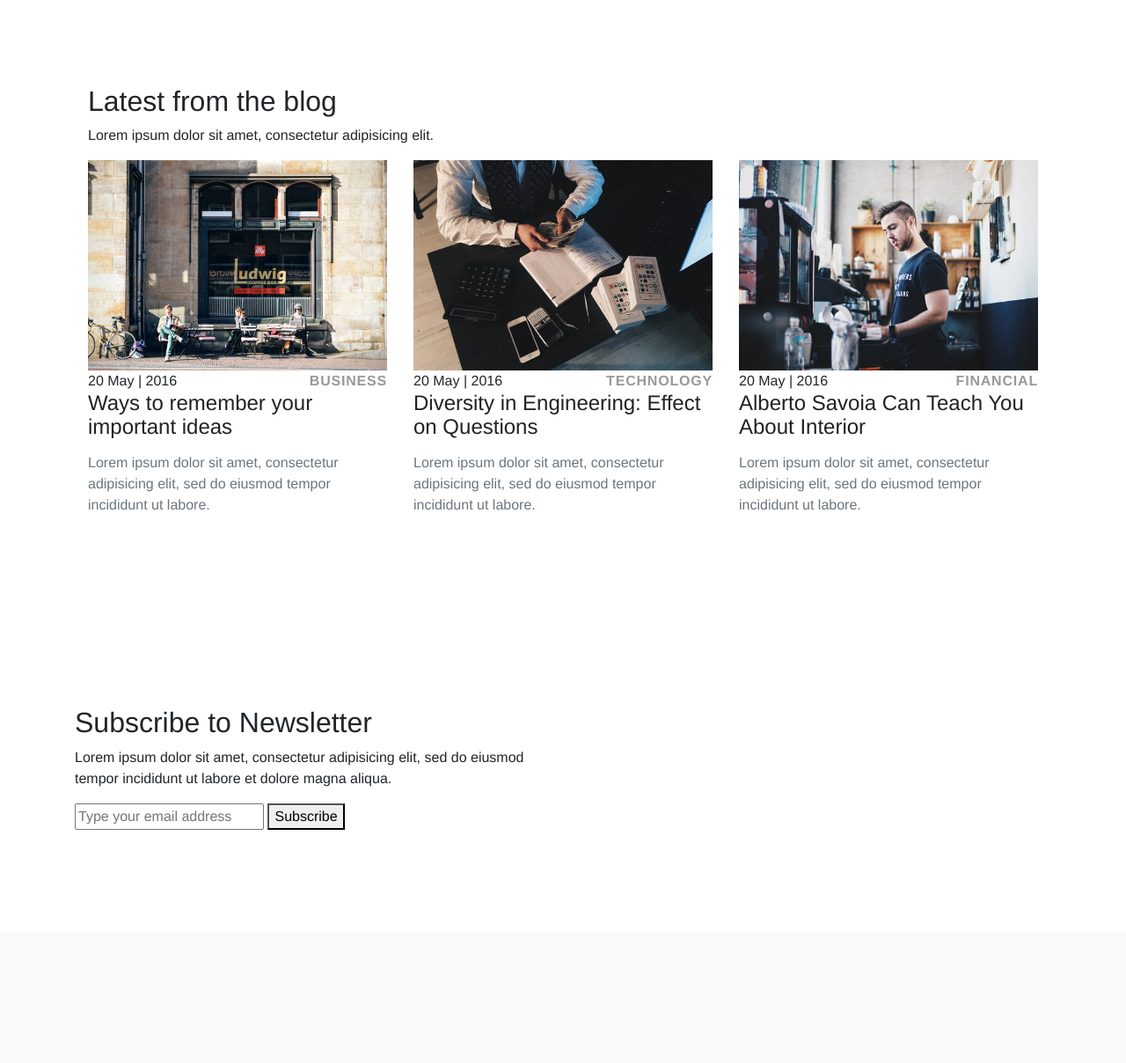
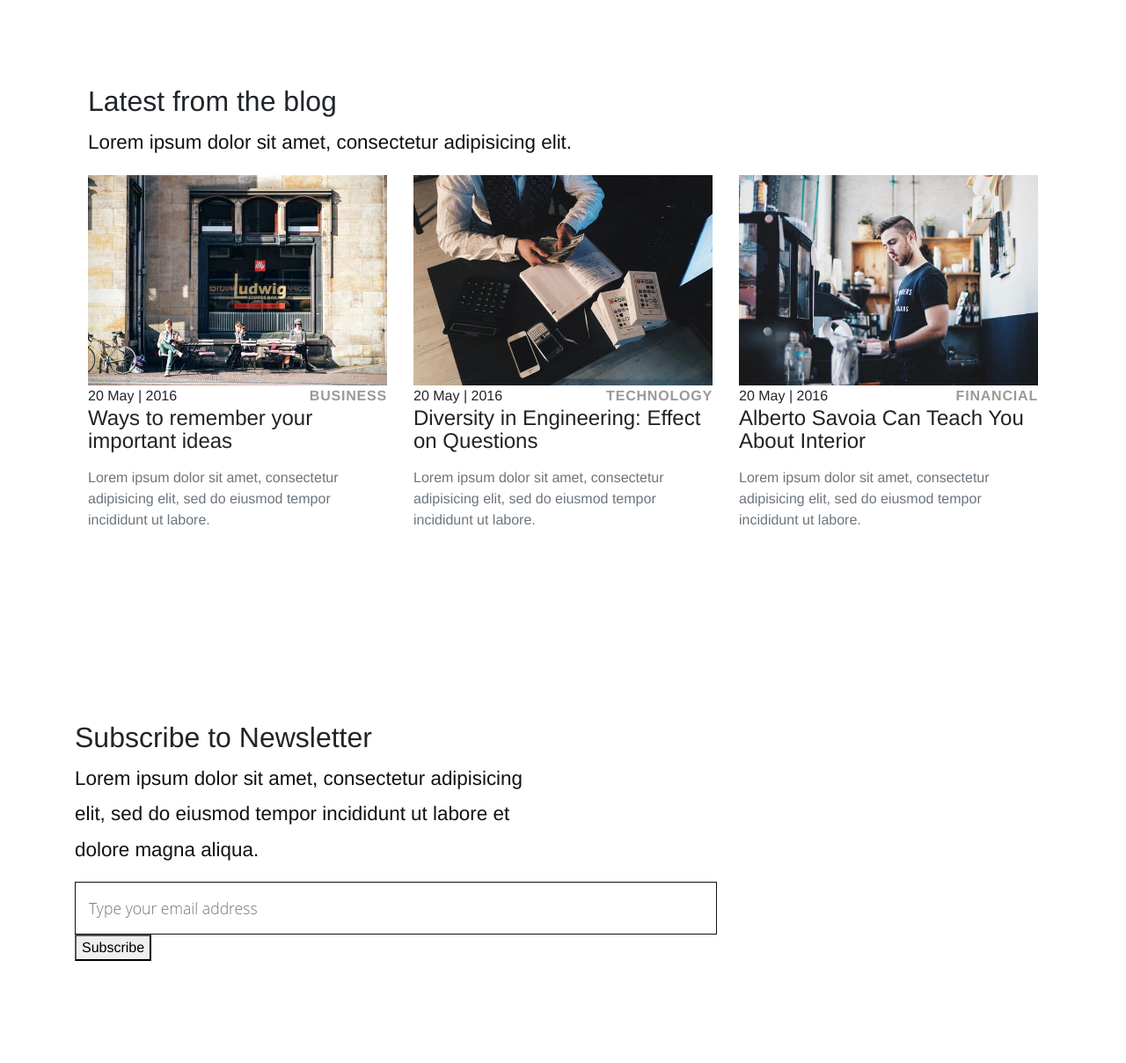
Before and after one commit to sirnusi/django-deployment-example, a Django app: page / in a window 1280 px wide. Shown: the part 438-1646 px from the top of the page at 88% size. Before the commit the page ends 1381 px from the top, so only its background shows below. Run offline with Django 3.2, Linux system fonts and the light colour scheme; some libraries are stand-ins or nearby versions.

Commit message:
initial commit

```diff
--- a/blogapp/static/css/blogstyle.css
+++ b/blogapp/static/css/blogstyle.css
@@ -134,3 +134,154 @@ user agent stylesheet
 section {
     display: block;
 }
+
+
+
+
+h2, .h2 {
+    font-size: 2rem;
+}
+.container {
+    width: 100%;
+    padding-right: 15px;
+    padding-left: 15px;
+    margin-right: auto;
+    margin-left: auto;
+}
+.row {
+    display: -ms-flexbox;
+    display: flex;
+    -ms-flex-wrap: wrap;
+    flex-wrap: wrap;
+    margin-right: -15px;
+    margin-left: -15px;
+}
+.col-md-6{
+    position: relative;
+    width: 100%;
+    padding-right: 15px;
+    padding-left: 15px;
+}
+*, ::after, ::before {
+    box-sizing: border-box;
+}
+user agent stylesheet
+div {
+    display: block;
+}
+.text-big {
+    font-size: 1.4em;
+    font-weight: 300;
+    line-height: 1.8em;
+    color: #111;
+}
+p {
+    margin-top: 0;
+    margin-bottom: 1rem;
+}
+*, ::after, ::before {
+    box-sizing: border-box;
+}
+user agent stylesheet
+p {
+    display: block;
+    margin-block-start: 1em;
+    margin-block-end: 1em;
+    margin-inline-start: 0px;
+    margin-inline-end: 0px;
+}
+.col-md-8{
+    position: relative;
+    width: 100%;
+    padding-right: 15px;
+    padding-left: 15px;
+}
+*, ::after, ::before {
+    box-sizing: border-box;
+}
+user agent stylesheet
+div {
+    display: block;
+}
+form {
+    display: block;
+    margin-top: 0em;
+}
+section.newsletter .form-group {
+    position: relative;
+}
+.form-group {
+    margin-bottom: 1rem;
+}
+*, ::after, ::before {
+    box-sizing: border-box;
+}
+user agent stylesheet
+div {
+    display: block;
+}
+section.newsletter input {
+    font-size: 0.95em;
+    width: 100%;
+}
+section.newsletter input {
+    width: 100%;
+    height: 60px;
+    line-height: 60px;
+    padding: 0 15px;
+    border: 1px solid #111;
+    font-size: 1.1em;
+    font-family: "Open Sans", sans-serif;
+    font-weight: 300;
+}
+button, input {
+    outline: none !important;
+    font-family: "Open Sans", sans-serif;
+}
+button, input {
+    overflow: visible;
+}
+button, input, optgroup, select, textarea {
+    margin: 0;
+    font-family: inherit;
+    font-size: inherit;
+    line-height: inherit;
+}
+*, ::after, ::before {
+    box-sizing: border-box;
+}
+user agent stylesheet
+input[type="email" i] {
+    padding: 1px 2px;
+}
+user agent stylesheet
+input:-internal-autofill-selected {
+    -webkit-appearance: menulist-button;
+    background-color: rgb(232, 240, 254) !important;
+    background-image: none !important;
+    color: -internal-light-dark-color(black, white) !important;
+}
+user agent stylesheet
+input {
+    -webkit-writing-mode: horizontal-tb !important;
+    text-rendering: auto;
+    color: -internal-light-dark-color(black, white);
+    letter-spacing: normal;
+    word-spacing: normal;
+    text-transform: none;
+    text-indent: 0px;
+    text-shadow: none;
+    display: inline-block;
+    text-align: start;
+    -webkit-appearance: textfield;
+    background-color: -internal-light-dark-color(rgb(255, 255, 255), rgb(59, 59, 59));
+    -webkit-rtl-ordering: logical;
+    cursor: text;
+    margin: 0em;
+    font: 400 13.3333px Arial;
+    padding: 1px 2px;
+    border-width: 2px;
+    border-style: inset;
+    border-color: -internal-light-dark-color(rgb(118, 118, 118), rgb(195, 195, 195));
+    border-image: initial;
+}
```
